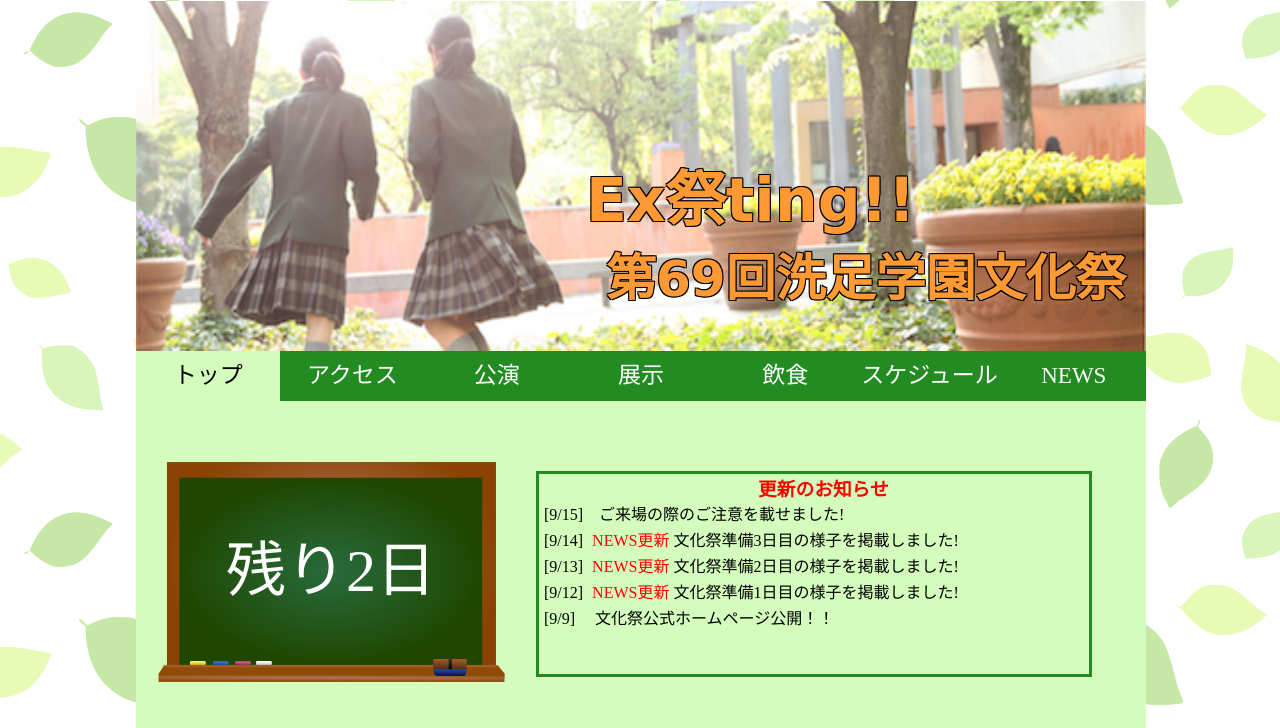
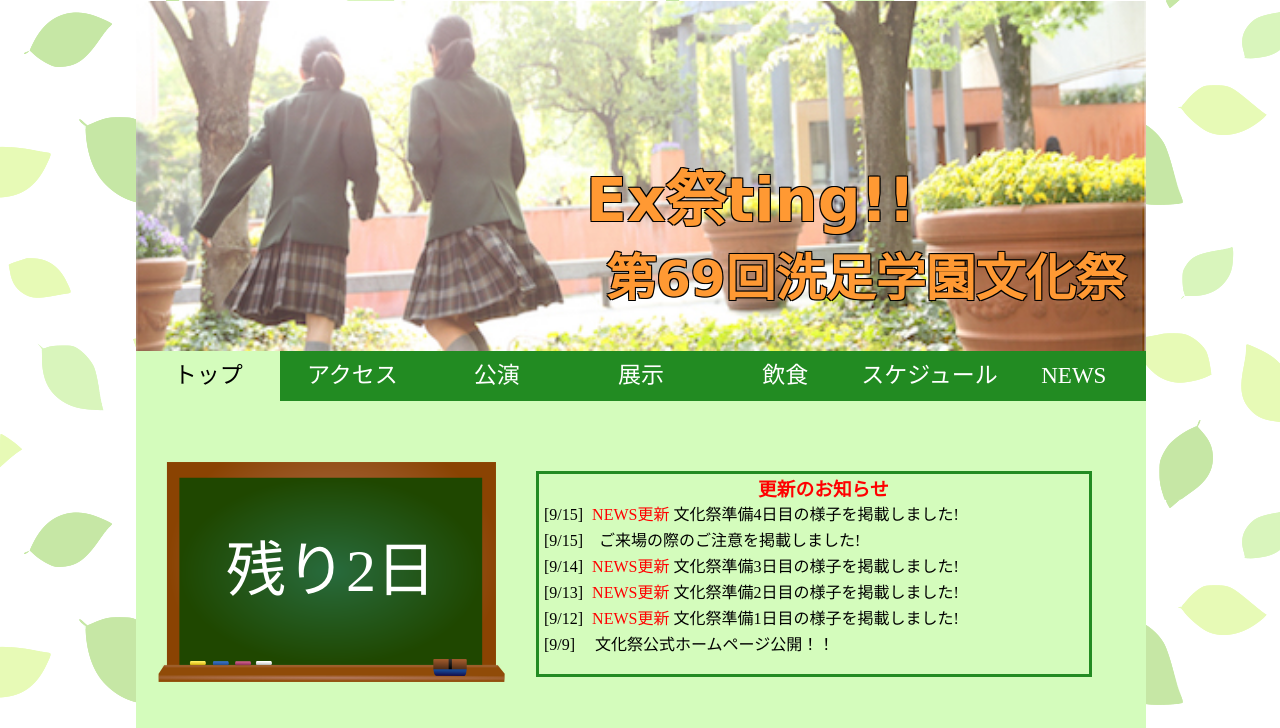
Before and after one commit to harooks/sklfes2016, a plain HTML site: page index.html in a window 1280 px wide. Shown: the top 728 px of the page. Drawn offline with Linux system fonts and the light colour scheme; a web font is replaced by a local one.

Commit message:
no message

```diff
--- a/index.css
+++ b/index.css
@@ -95,6 +95,7 @@ main{
     height: 200px;
     border: 3px solid forestgreen;
     margin-left: none;
+    overflow: scroll;
 }
 
 
--- a/index.html
+++ b/index.html
@@ -48,7 +48,11 @@
                <div class="news">
 
   <h3>　更新のお知らせ</h3>
-  <p class="update">[9/15]　ご来場の際のご注意を載せました!</p>
+
+  <p class="update">[9/15]
+    <a href="diary.html">NEWS更新</a> 文化祭準備4日目の様子を掲載しました!
+  </p>
+  <p class="update">[9/15]　ご来場の際のご注意を掲載しました!</p>
   <p class="update">[9/14]
     <a href="diary.html">NEWS更新</a> 文化祭準備3日目の様子を掲載しました!
   </p>
```
Also changed, not shown: exhibit.html (+1 -1 lines).
